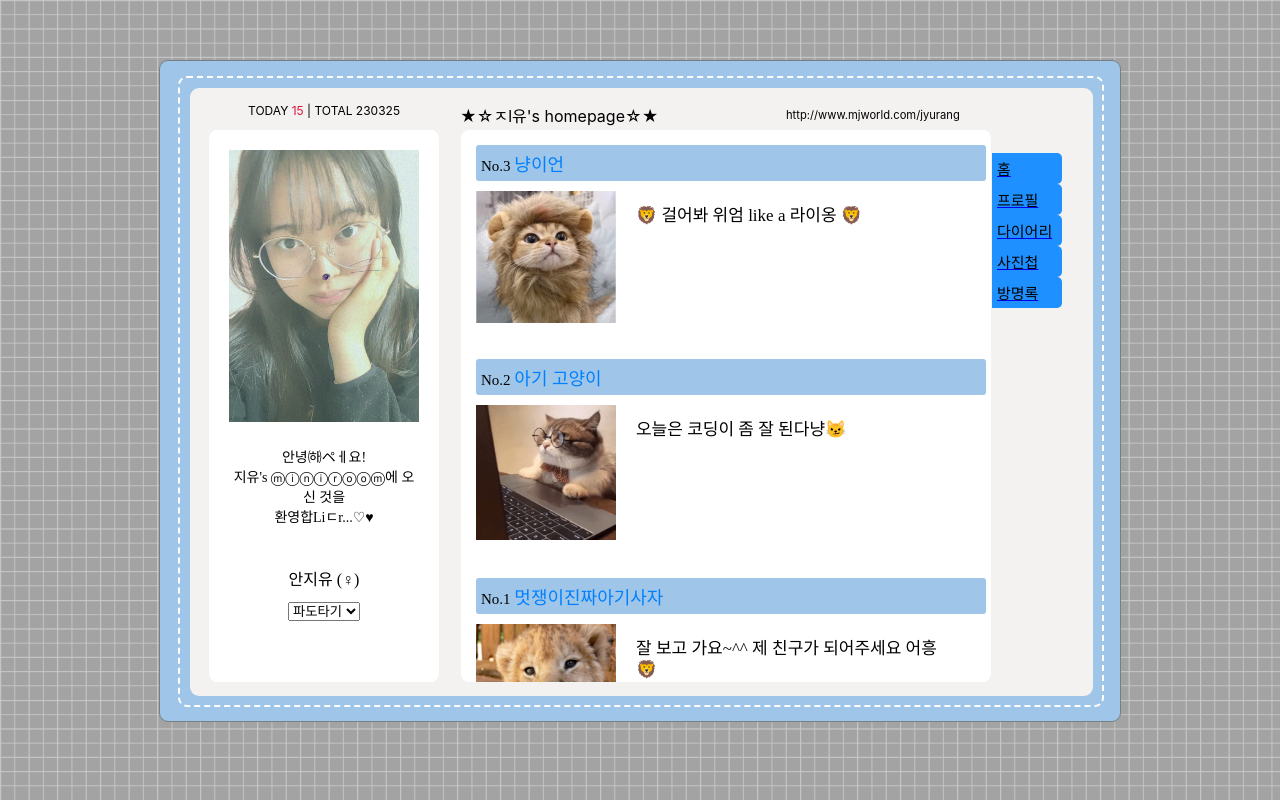
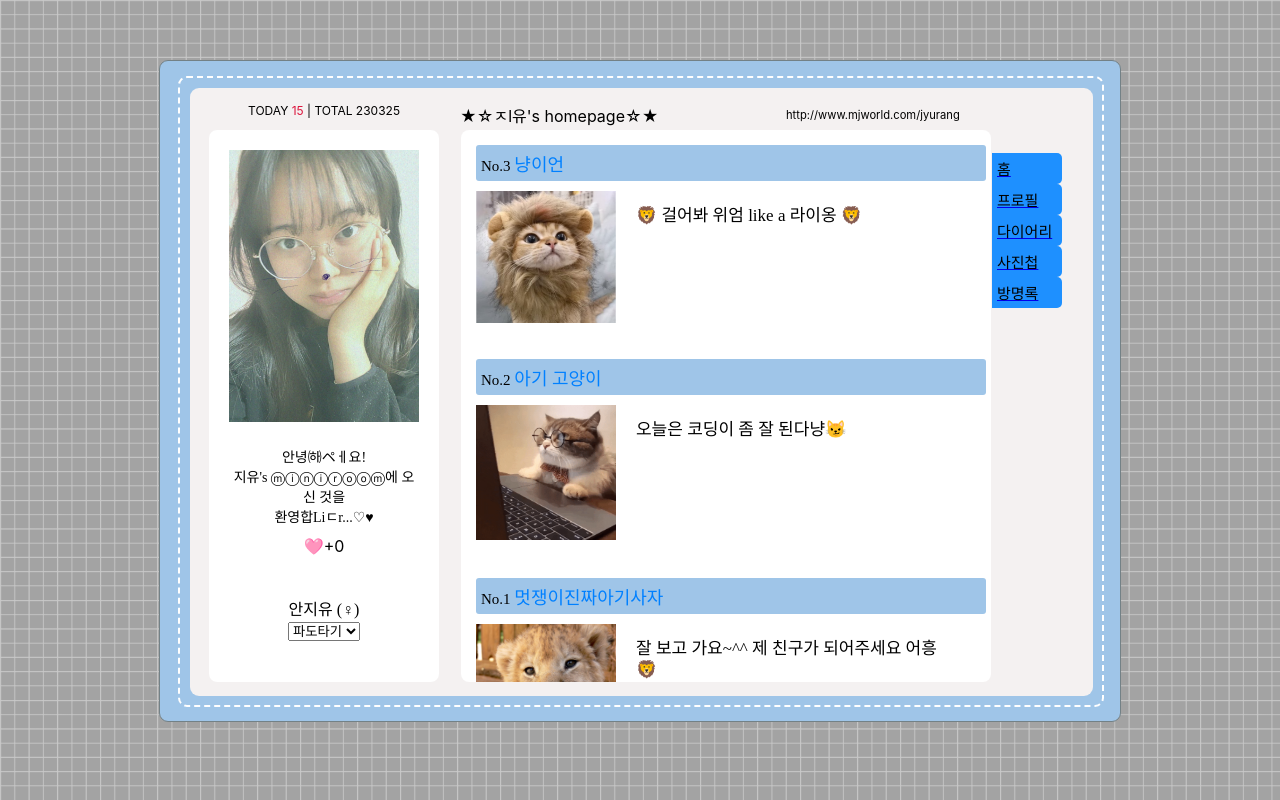
Before and after one commit to zzzzzuuuuu/pullrequest, a React (Create React App) app in the folder react/: page /guestbook in a window 1280 px wide. Built offline with nearby package versions, Linux system fonts and the light colour scheme; a web font is replaced by a local one.

Commit message:
feat: useState() 함수를 이용해 좋아요버튼 추가

```diff
--- a/react/src/pages/IntroList.js
+++ b/react/src/pages/IntroList.js
@@ -1,8 +1,10 @@
 import Intro from "./Intro";
 import img from "./img/selfie12.jpg";
+import { useState } from "react";
 
 const IntroList = (props) => {
   const { intro } = props.data;
+  let [like, setLike] = useState(0);
   return (
     <>
       <div className="column1">
@@ -18,8 +20,20 @@ const IntroList = (props) => {
               <Intro data={data} key={index} />
             ))}
           </div>
+          <div className="row1d">
+            {" "}
+            {/* 하트 누르면 좋아요 수가 올라감! */}
+            <span
+              onClick={() => {
+                setLike(like + 1);
+              }}
+            >
+              🩷+
+            </span>
+            {like}
+          </div>
           <div className="row1c">안지유 (♀)</div>
-          <div className="row1d">
+          <div>
             <select name="site">
               <option value="#">파도타기</option>
             </select>
```
